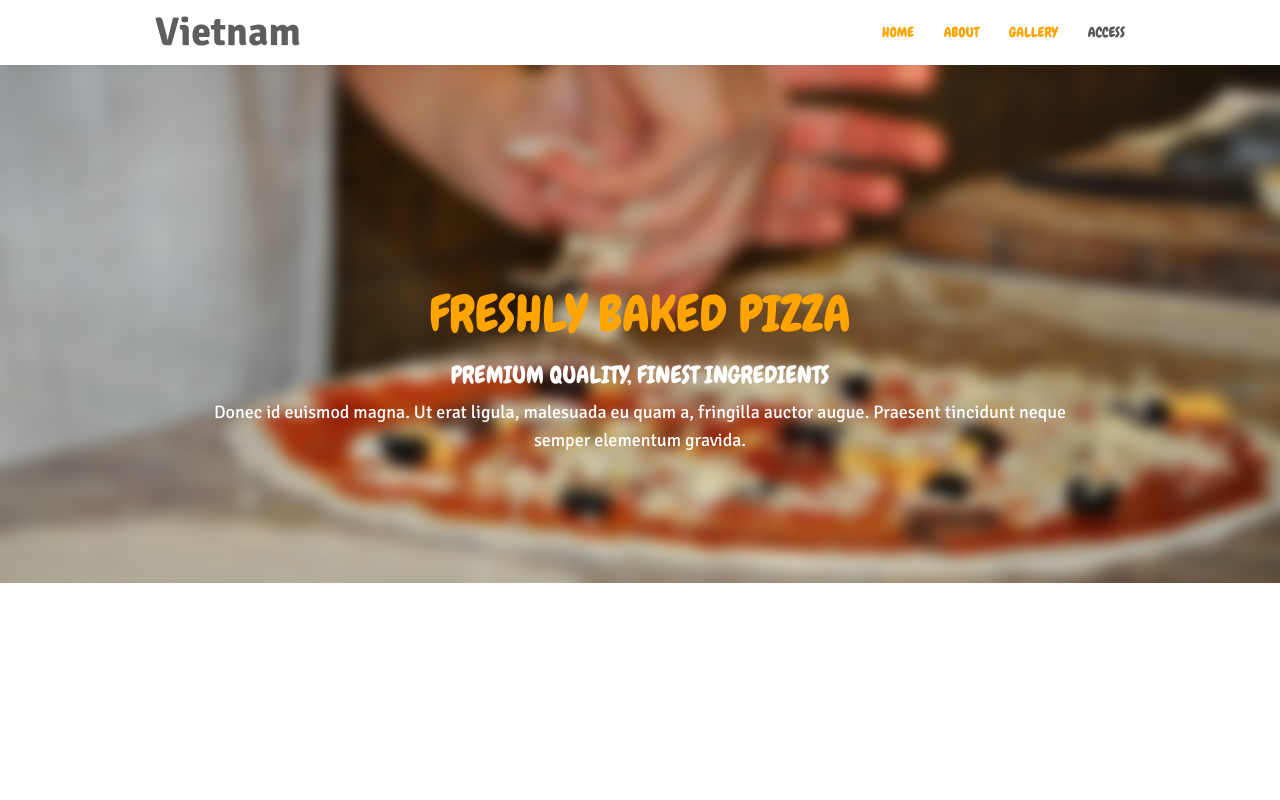
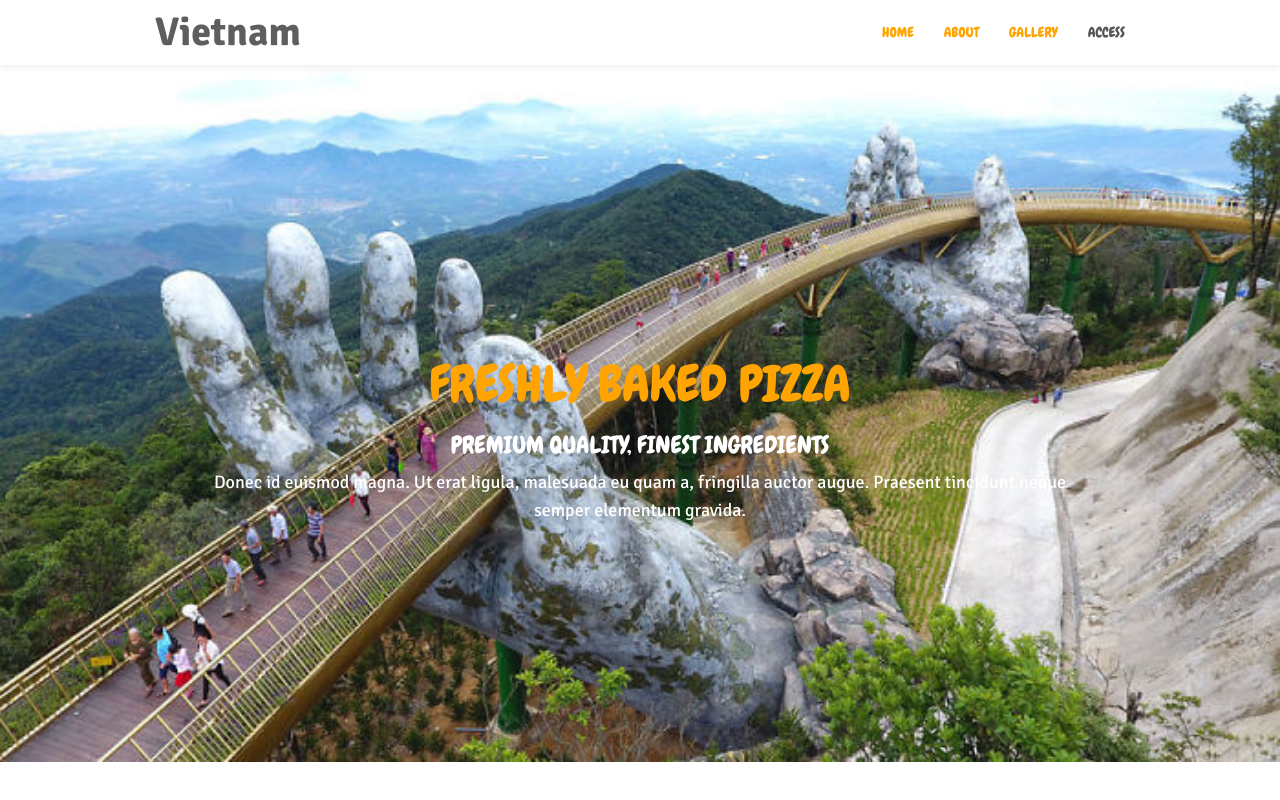
Before and after one commit to swuPooh/web, a plain HTML site: page index.html in a window 1280 px wide. Both pictures are taken after a click on the link "Vietnam". Shown: the top 800 px of the page. Drawn offline with Linux system fonts and the light colour scheme; some packages are replaced by stand-ins of ours.

Commit message:
Update index.html

```diff
--- a/index.html
+++ b/index.html
@@ -62,7 +62,7 @@
 
 			</li>
 			<li>
-				<img src="images/slider-img2.jpg" alt="Pizza Image 2">
+				<img src="images/Da Nan hand.jpg" alt="Pizza Image 2">
 				<div class="flex-caption">
 					<h2 class="slider-title">Freshly Baked Pizza</h2>
 					<h3 class="slider-subtitle">Premium Quality, Finest Ingredients</h3>
```
